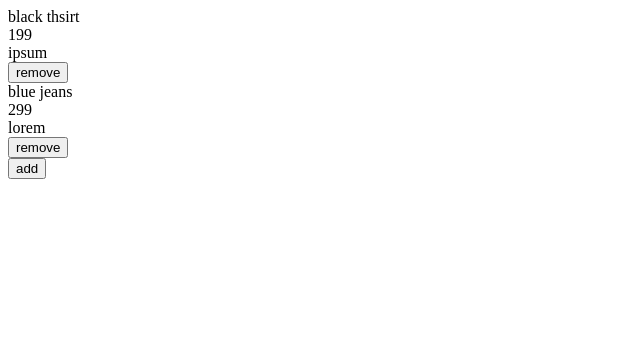
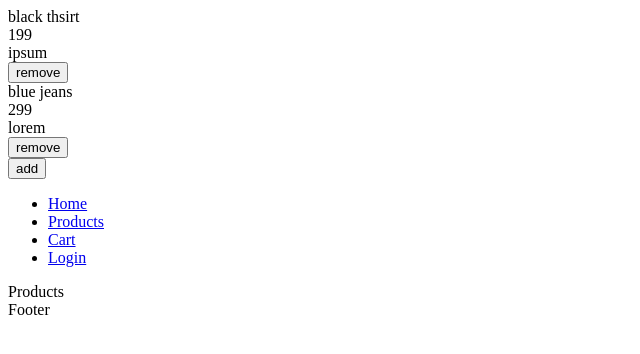
Before and after one commit to wrotewrong/shop_one, a React (Create React App) app in the folder client/: page /products in a window 1280 px wide. Shown: the top 354 px of the page, without its empty margins (0-640 px from the left). Built offline with nearby package versions, Linux system fonts and the light colour scheme.

Commit message:
Add React Router, layout and pages components

```diff
--- a/client/package.json
+++ b/client/package.json
@@ -10,9 +10,12 @@
     "react": "^18.2.0",
     "react-dom": "^18.2.0",
     "react-redux": "^9.1.0",
-    "react-scripts": "5.0.1",
+    "react-router-dom": "^6.22.1",
     "uuid": "^9.0.1",
     "web-vitals": "^2.1.4"
+  },
+  "devDependencies": {
+    "react-scripts": "5.0.1"
   },
   "scripts": {
     "start": "react-scripts start",
--- a/client/src/App.js
+++ b/client/src/App.js
@@ -1,5 +1,15 @@
 import { useSelector, useDispatch } from 'react-redux';
 import { addProduct, removeProduct } from './redux/productsSlice';
+import Nav from './components/layout/Nav/Nav';
+// import Main from './components/layout/Main/Main';
+import Footer from './components/layout/Footer/Footer';
+import { Routes, Route } from 'react-router-dom';
+import Home from './components/pages/Home/Home';
+import NotFound from './components/pages/NotFound/NotFound';
+import Cart from './components/pages/Cart/Cart';
+import Products from './components/pages/Products/Products';
+import Login from './components/pages/Login/Login';
+import SingleProduct from './components/pages/SingleProduct/SingleProduct';
 
 function App() {
   const products = useSelector((state) => state.products);
@@ -26,6 +36,16 @@ function App() {
       <div>
         <button onClick={() => dispatch(addProduct())}>add</button>
       </div>
+      <Nav></Nav>
+      <Routes>
+        <Route path='/' element={<Home />}></Route>
+        <Route path='/products' element={<Products />}></Route>
+        <Route path='/products/:id' element={<SingleProduct />}></Route>
+        <Route path='/cart' element={<Cart />}></Route>
+        <Route path='/login' element={<Login />}></Route>
+        <Route path='*' element={<NotFound />}></Route>
+      </Routes>
+      <Footer></Footer>
     </div>
   );
 }
--- /dev/null
+++ b/client/src/components/layout/Footer/Footer.js
@@ -0,0 +1,5 @@
+const Footer = () => {
+  return <div>Footer</div>;
+};
+
+export default Footer;
--- /dev/null
+++ b/client/src/components/layout/Main/Main.js
@@ -0,0 +1,5 @@
+const Main = () => {
+  return <div>Main</div>;
+};
+
+export default Main;
--- /dev/null
+++ b/client/src/components/layout/Nav/Nav.js
@@ -0,0 +1,24 @@
+import { NavLink } from 'react-router-dom';
+
+const Nav = () => {
+  return (
+    <div>
+      <ul>
+        <li>
+          <NavLink to={'/'}>Home</NavLink>
+        </li>
+        <li>
+          <NavLink to={'/products'}>Products</NavLink>
+        </li>
+        <li>
+          <NavLink to={'/cart'}>Cart</NavLink>
+        </li>
+        <li>
+          <NavLink to={'/login'}>Login</NavLink>
+        </li>
+      </ul>
+    </div>
+  );
+};
+
+export default Nav;
--- /dev/null
+++ b/client/src/components/pages/Cart/Cart.js
@@ -0,0 +1,5 @@
+const Cart = () => {
+  return <div>Cart</div>;
+};
+
+export default Cart;
--- /dev/null
+++ b/client/src/components/pages/Home/Home.js
@@ -0,0 +1,5 @@
+const Home = () => {
+  return <div>Home</div>;
+};
+
+export default Home;
--- /dev/null
+++ b/client/src/components/pages/Login/Login.js
@@ -0,0 +1,5 @@
+const Login = () => {
+  return <div>Login</div>;
+};
+
+export default Login;
--- /dev/null
+++ b/client/src/components/pages/NotFound/NotFound.js
@@ -0,0 +1,5 @@
+const NotFound = () => {
+  return <div>NotFound</div>;
+};
+
+export default NotFound;
--- /dev/null
+++ b/client/src/components/pages/Products/Products.js
@@ -0,0 +1,5 @@
+const Products = () => {
+  return <div>Products</div>;
+};
+
+export default Products;
--- /dev/null
+++ b/client/src/components/pages/SingleProduct/SingleProduct.js
@@ -0,0 +1,5 @@
+const SingleProduct = () => {
+  return <div>SingleProduct</div>;
+};
+
+export default SingleProduct;
--- a/client/src/index.js
+++ b/client/src/index.js
@@ -3,12 +3,15 @@ import ReactDOM from 'react-dom/client';
 import App from './App';
 import { Provider } from 'react-redux';
 import { store } from './redux/store';
+import { BrowserRouter } from 'react-router-dom';
 
 const root = ReactDOM.createRoot(document.getElementById('root'));
 root.render(
-  // <React.StrictMode>
-  <Provider store={store}>
-    <App />
-  </Provider>
-  // </React.StrictMode>
+  <React.StrictMode>
+    <BrowserRouter>
+      <Provider store={store}>
+        <App />
+      </Provider>
+    </BrowserRouter>
+  </React.StrictMode>
 );
```
Also changed, not shown: 1 other file (tests, documents, lock files or other folders).
